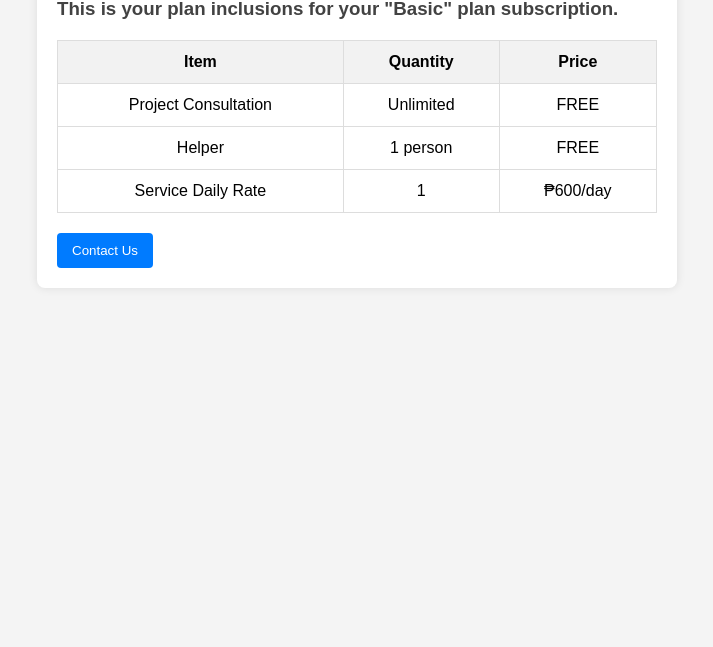
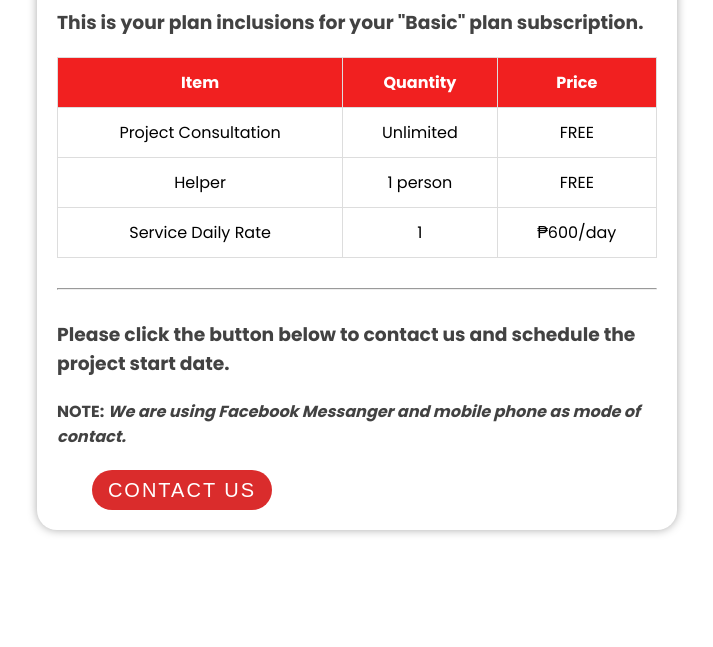
Before and after one commit to Veejay15/Rodeline-s-Pool, a plain HTML site: page thankyoubasic.html in a window 1280 px wide. Shown: the part 153-800 px from the top of the page, without its empty margins (283-996 px from the left). Drawn offline with Linux system fonts and the light colour scheme.

Commit message:
add thank you pages for basic plan

```diff
--- a/thankyou.css
+++ /dev/null
@@ -1,53 +0,0 @@
-body {
-    font-family: Arial, sans-serif;
-    margin: 0;
-    padding: 0;
-    background-color: #f4f4f4;
-}
-
-.thank-you-container {
-    max-width: 600px;
-    margin: 50px auto;
-    background-color: #fff;
-    padding: 20px;
-    border-radius: 8px;
-    box-shadow: 0 0 10px rgba(0, 0, 0, 0.1);
-}
-
-h1 {
-    color: #333;
-}
-
-h3 {
-    color: #333333ec;
-}
-
-table {
-    width: 100%;
-    margin-top: 20px;
-    border-collapse: collapse;
-}
-
-table, th, td {
-    border: 1px solid #ddd;
-}
-
-th, td {
-    padding: 12px;
-    text-align: center;
-}
-
-th {
-    background-color: #f2f2f2;
-}
-
-button {
-    display: block;
-    margin-top: 20px;
-    padding: 10px 15px;
-    background-color: #007bff;
-    color: #fff;
-    border: none;
-    border-radius: 4px;
-    cursor: pointer;
-}
--- /dev/null
+++ b/thankyoubasic.css
@@ -0,0 +1,115 @@
+@import url('https://fonts.googleapis.com/css2?family=Poppins:wght@300;400;500;600;700&display=swap');
+
+body {
+    font-family: 'Poppins', sans-serif;
+    margin: 15px;
+    padding: 0;
+    background-color: #fff;
+}
+
+.thank-you-container {
+    max-width: 600px;
+    margin: 50px auto;
+    background-color: #fff;
+    padding: 20px;
+    border-radius: 20px;
+    box-shadow: 0 0 10px rgba(0, 0, 0, 0.336);
+}
+
+h1 {
+    color: #333;
+    text-align: center;
+}
+
+h3 {
+    color: #333333ec;
+}
+
+h4 {
+    color: #333333ec;
+}
+
+hr {
+    margin-top: 30px;
+    margin-bottom: 30px;
+}
+
+table {
+    width: 100%;
+    margin-top: 20px;
+    border-collapse: collapse;
+}
+
+table, th, td {
+    border: 1px solid #ddd;
+
+}
+
+th, td {
+    padding: 12px;
+    text-align: center;
+}
+
+th {
+    background-color: #f12020;
+    color: white;
+}
+
+@import url('https://fonts.googleapis.com/css?family=Poppins:400,500,600,700&display=swap');
+
+button{
+  position: relative;
+  height: 40px;
+  width: 180px;
+  margin: 0 35px;
+  border-radius: 50px;
+  border: none;
+  outline: none;
+  background: #d81c1cec;
+  color: #fff;
+  font-size: 20px;
+  font-weight: 500;
+  letter-spacing: 2px;
+  text-transform: uppercase;
+  cursor: pointer;
+  transition: background 0.5s;
+}
+button:first-child:hover{
+  background: linear-gradient(90deg, #03a9f4, #f441a5, #ffeb3b, #03a9f4);
+  background-size: 400%;
+}
+button:last-child:hover{
+  background: linear-gradient(90deg, #fa7199, #f5ce62, #e43603, #fa7199);
+  background-size: 400%;
+}
+button:first-child:before,
+button:last-child:before{
+  content: '';
+  position: absolute;
+  background: inherit;
+  top: -5px;
+  right: -5px;
+  bottom: -5px;
+  left: -5px;
+  border-radius: 50px;
+  filter: blur(20px);
+  opacity: 0;
+  transition: opacity 0.5s;
+}
+button:first-child:hover:before,
+button:last-child:hover:before{
+  opacity: 1;
+  z-index: -1;
+}
+button:hover{
+  z-index: 1;
+  animation: glow 8s linear infinite;
+}
+@keyframes glow {
+  0%{
+    background-position: 0%;
+  }
+  100%{
+    background-position: 400%;
+  }
+}
--- a/thankyou.html
+++ b/thankyoubasic.html
@@ -4,13 +4,13 @@
     <meta charset="UTF-8">
     <meta name="viewport" content="width=device-width, initial-scale=1.0">
     <title>Thank You Page</title>
-    <link rel="stylesheet" href="thankyou.css">
+    <link rel="stylesheet" href="thankyoubasic.css">
     <!-- Add any additional styles or meta tags as needed -->
 </head>
 <body>
 
 <div class="thank-you-container">
-    <h1>Thank You for Your Purchase!✔️</h1>
+    <h1>Thank You for Your Purchase! ✔️</h1>
     <h3>This is your plan inclusions for your <b>"Basic"</b> plan subscription.</h3>
 
     <table>
@@ -47,8 +47,15 @@
         </tbody>
     </table>
 
-    <button id="contactButton">Contact Us</button>
-</div>
+<hr>
+    <h3>Please click the button below to contact us and schedule the project start date.</h3>
+    <h4>NOTE: <em>We are using Facebook Messanger and mobile phone as mode of contact.</em></h4>
+
+    <div class="buttons">
+       <a href="https://www.facebook.com/michael.duyag.754?mibextid=ZbWKwL"><button>Contact Us</button></a>
+      </div>
+
+
 
 </body>
 </html>
```
